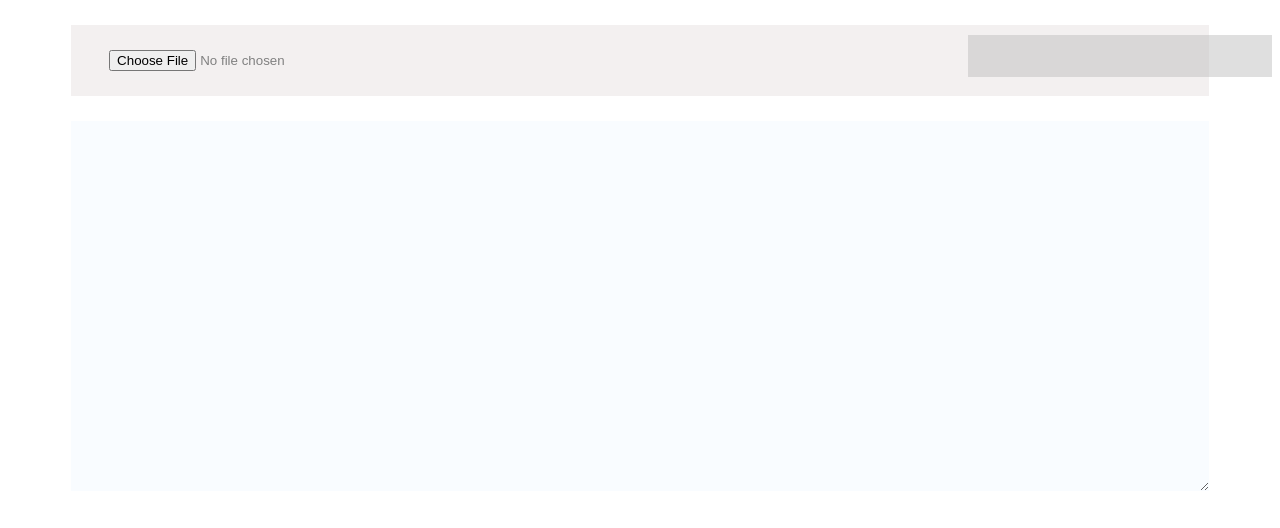
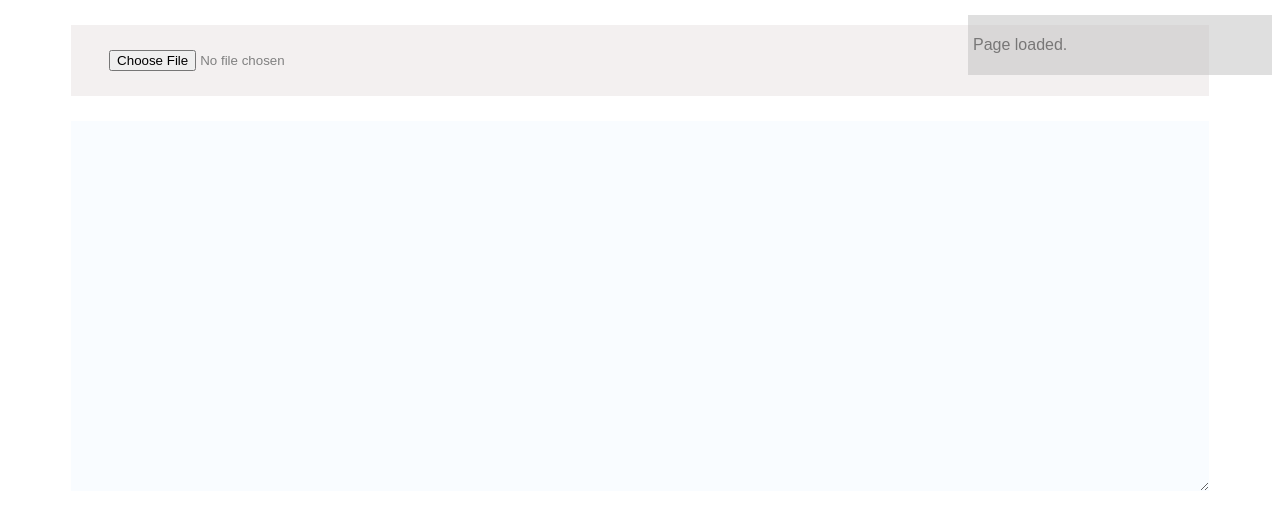
Before and after one commit to ljv5555/file2url, a plain HTML site: page largefilesupport/index.html in a window 1280 px wide. Drawn offline with nearby package versions, Linux system fonts and the light colour scheme.

Commit message:
Update index.html

```diff
--- a/largefilesupport/index.html
+++ b/largefilesupport/index.html
@@ -26,7 +26,7 @@ textarea{height:320px;background:#f9fcff;}
 	opacity:0.5;
 	position:absolute;
 	min-height:2em;
-	margin-top:10px;
+	margin-top:-10px;
 	margin-left:75%;
 	margin-right:2%;
 	padding: 5px 5px 5px 5px;
@@ -134,6 +134,7 @@ function info(o)
 	setTimeout(function(){jQuery('.info').slideUp(5000);},10000);
 }
 
+jQuery(function(){info('Page loaded.');});
 </script>
 
 </body>
```
